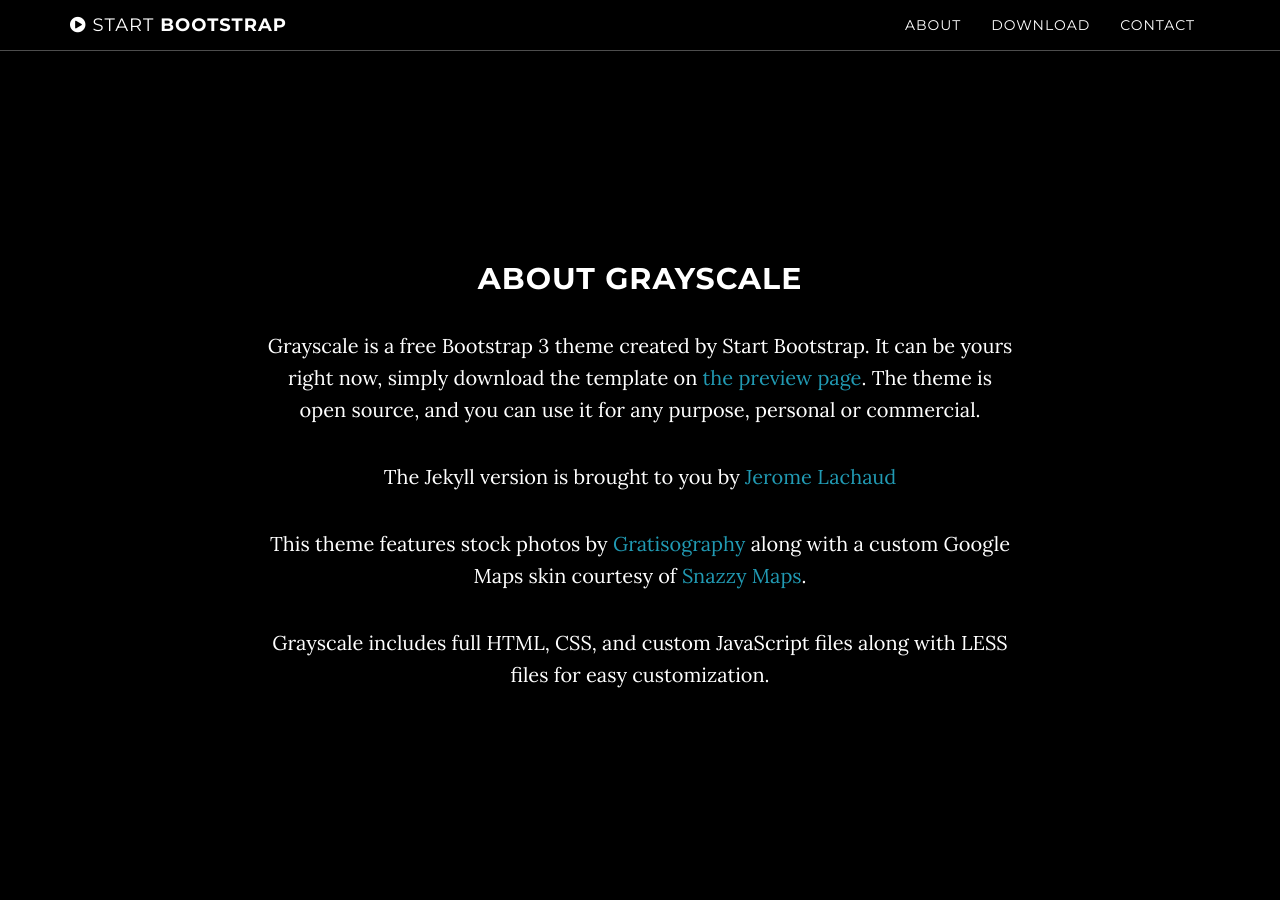
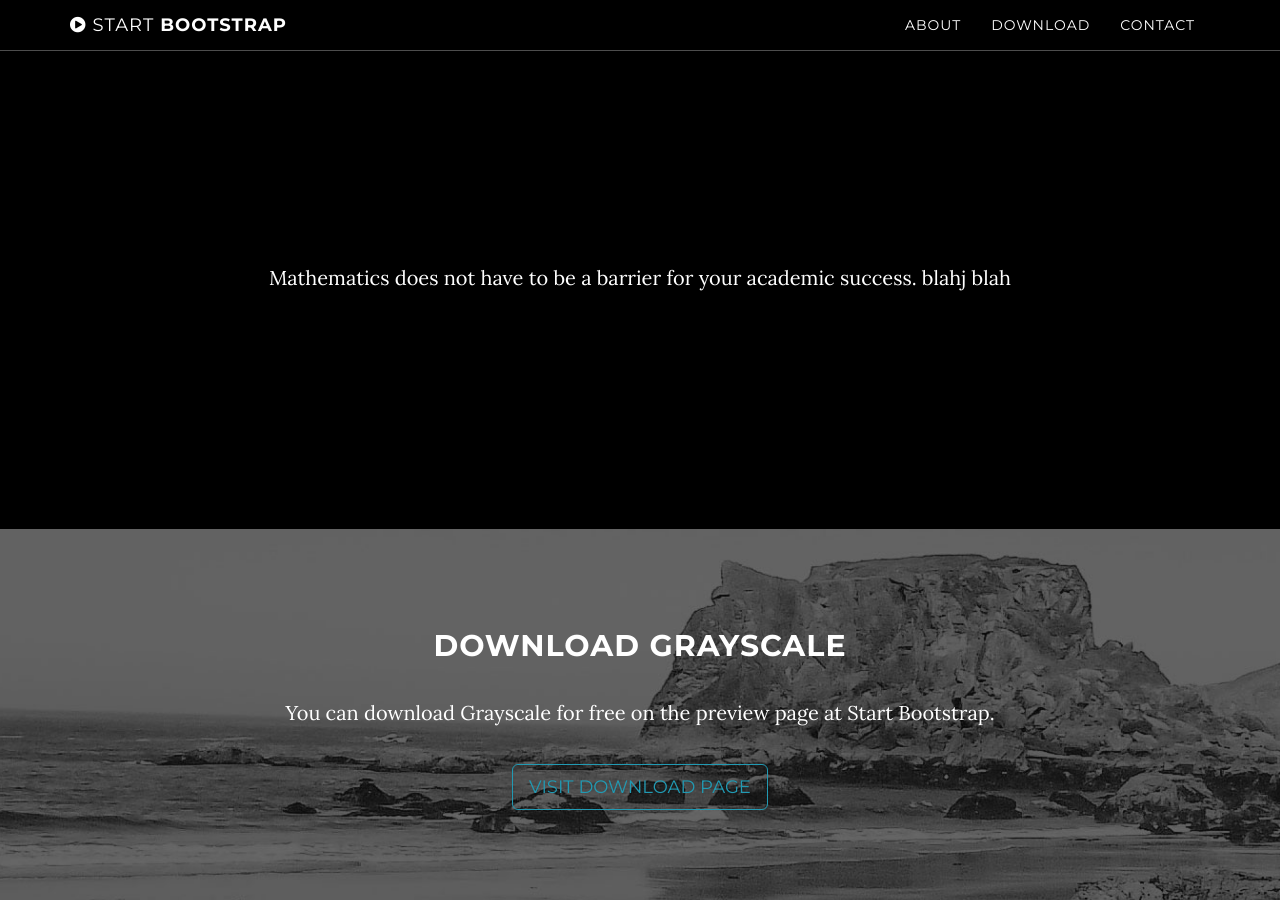
Before and after one commit to taro-shima/taro-shima.github.io, a Jekyll site: the page built from index.html, in a window 1280 px wide and 900 px high, scrolled down 838 px. Built offline with Jekyll 4.4.1, drawn with Linux system fonts in a browser that asks for light colours; some of the changed text lies outside the part shown.

```diff
--- a/_config.yml
+++ b/_config.yml
@@ -1,8 +1,8 @@
 # Site settings
 title: Taro Shima
-email: taroshima97@gmail.com
+email:
 url: https://taro-shima.github.io
-description: "Advanced Math Tutoring"
+description: "Personalized Advanced Math Tutoring"
 
 # Color settings (hex-codes without the leading hash-tag)
 color:
@@ -10,7 +10,7 @@ color:
   links: '#219ab3'
 
 # Footer settings
-footer: Your Website
+footer: Taro Shima
 
 # Social networks usernames (many more available: google-plus, flickr, dribbble, pinterest, instagram, tumblr, linkedin, etc.)
 social:
--- a/_includes/about.html
+++ b/_includes/about.html
@@ -2,11 +2,11 @@
     <section id="about" class="container content-section text-center">
         <div class="row">
             <div class="col-lg-8 col-lg-offset-2">
-                <h2>About Grayscale</h2>
-                <p>Grayscale is a free Bootstrap 3 theme created by Start Bootstrap. It can be yours right now, simply download the template on <a href="http://startbootstrap.com/template-overviews/grayscale/">the preview page</a>. The theme is open source, and you can use it for any purpose, personal or commercial.</p>
-                <p>The Jekyll version is brought to you by <a href="https://github.com/jeromelachaud">Jerome Lachaud</a></p>
-                <p>This theme features stock photos by <a href="http://gratisography.com/">Gratisography</a> along with a custom Google Maps skin courtesy of <a href="http://snazzymaps.com/">Snazzy Maps</a>.</p>
-                <p>Grayscale includes full HTML, CSS, and custom JavaScript files along with LESS files for easy customization.</p>
+                <p>
+                  Mathematics does not have to be a barrier for your academic success.
+
+                  blahj blah
+                </p>
             </div>
         </div>
     </section>
```
Also changed, not shown: screenshot.png (deleted).
